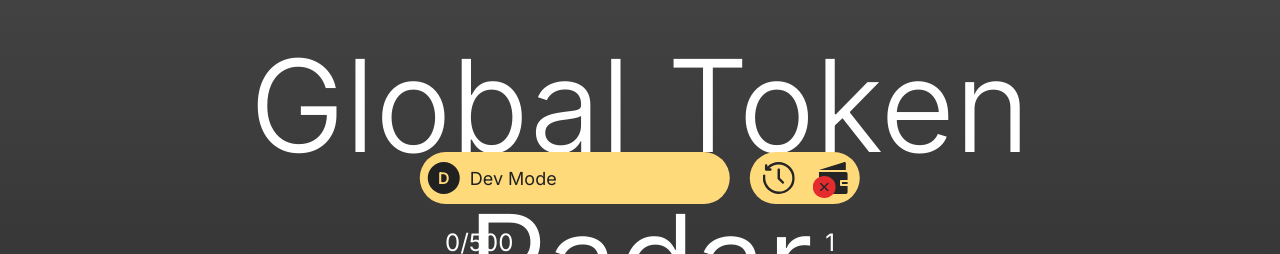
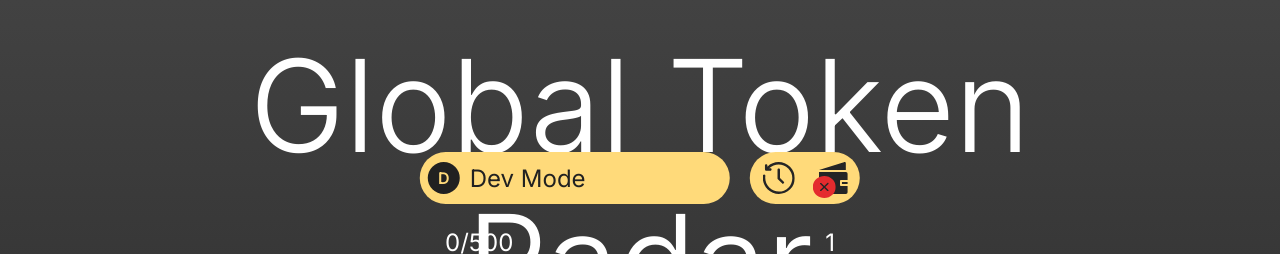
Before and after one commit to nlk112/gtr-ton-app, a Vue app: page / in a window 1280 px wide. Shown: the top 254 px of the page. Built offline with nearby package versions, Linux system fonts and the light colour scheme.

Commit message:
увеличил размер шрифта в профиле

```diff
--- a/public/tonconnect-manifest.json
+++ b/public/tonconnect-manifest.json
@@ -0,0 +1,5 @@
+{
+  "url": "https://твой-домен.com",
+  "name": "Global Token Radar",
+  "iconUrl": "https://твой-домен.com/icon.png"
+}
--- a/src/views/HomeView.vue
+++ b/src/views/HomeView.vue
@@ -281,7 +281,7 @@ watch([score, progress, level], ([newScore, newProgress, newLevel]) => {
     font-weight: 500;
     color: #212121; /* Контрастный цвет на желтом фоне */
     margin-left: 10px;
-    font-size: clamp(14px, 2.5vw, 18px);
+    font-size: clamp(18px, 4vw, 24px);
     white-space: nowrap;
     overflow: hidden;
     text-overflow: ellipsis; /* Добавит троеточие, если имя слишком длинное */
```
